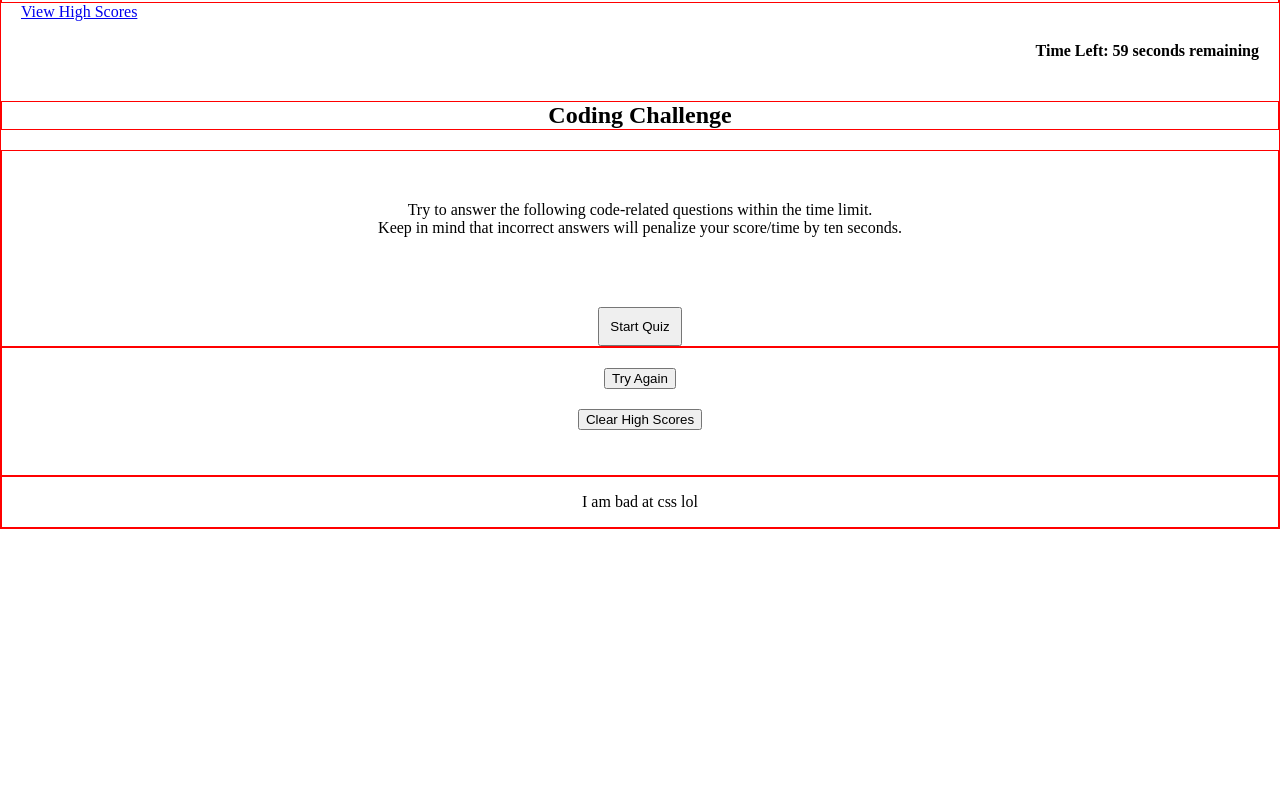
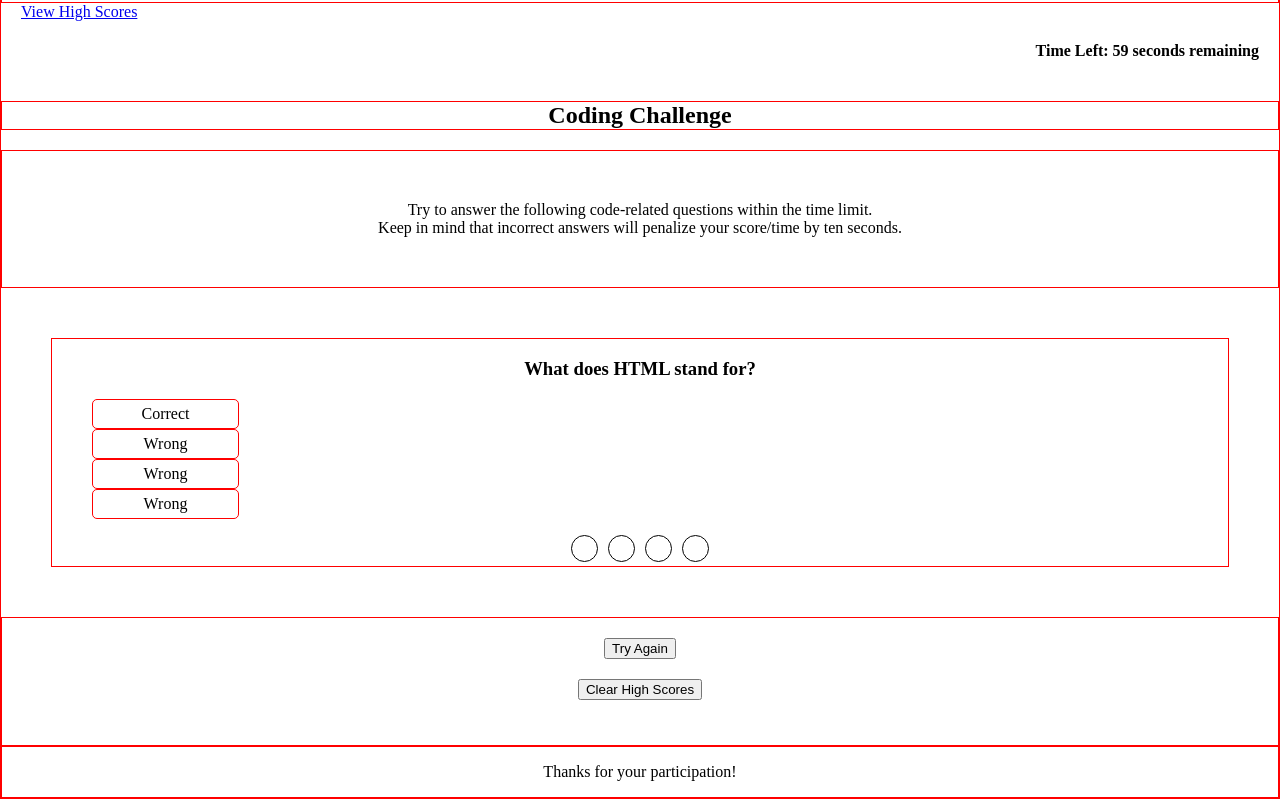
Before and after one commit to PMengler/Multiple-Choice-Quiz, a plain HTML site: page index.html in a window 1280 px wide. Both pictures are taken after a click on the button "Start Quiz". Shown: the part 82-881 px from the top of the page. Before the commit the page ends 800 px from the top, so only its background shows below. Drawn offline with Linux system fonts and the light colour scheme.

Commit message:
added a lot of js and css code, mostly functional

```diff
--- a/assets/css/style.css
+++ b/assets/css/style.css
@@ -32,7 +32,6 @@ section {
     border: red 1px solid;
     flex-flow: column wrap;
     flex-shrink: 1;
-    /* margin: 50px 50px 50px 50px; */
     text-align: center;
 }
 
@@ -47,10 +46,12 @@ button {
     margin-right: 40%;
     margin-top: 20px;
     align-items: center;
+    cursor: pointer;
 }
 
-.start {
+.startQuiz {
     padding: 10px;
+    font-size: 24px;
 }
 
 .container {
@@ -60,3 +61,79 @@ button {
 footer {
     border: red 1px solid;
 }
+
+/* found this code */
+#question {
+
+}
+
+#question p{
+    margin : 0;
+    padding : 15px;
+    font-size: 1.25em;
+}
+
+#choices{
+    width : 480px;
+    flex-direction: column;
+    flex: space-between;
+}
+
+.choice{
+    display: flex;
+    flex-direction: column;
+    width : 135px;
+    border : 1px solid red;
+    border-radius: 5px;
+    cursor: pointer;
+    padding : 5px;
+}
+
+/* #progress{
+    width : 500px;
+    position: absolute;
+    bottom : 0px;
+    right : 0px;
+    padding:5px;
+    text-align: right;
+} */
+
+.prog{
+    width : 25px;
+    height : 25px;
+    border: 1px solid #000;
+    display: inline-block;
+    border-radius: 50%;
+    margin-left : 5px;
+    margin-right : 5px;
+}
+
+#scoreContainer{
+    margin: 75px auto;
+    background-color: white;
+    opacity: 0.8;
+    height: 100px;
+    width: 300px;
+    border-radius: 5px;
+    box-shadow: 0px 5px 15px 0px;
+    position: relative;
+    display: none;
+}
+
+/* #scoreContainer img{
+    position: absolute;
+    top:100px;
+    left:325px;
+} */
+
+#scoreContainer p{
+    position: absolute;
+    display: block;
+    width : 59px;
+    height :59px;
+    top:130px;
+    left:325px;
+    font-size: 1.5em;
+    font-weight: bold;
+    text-align: center;
+}
--- a/assets/js/script.js
+++ b/assets/js/script.js
@@ -1,5 +1,137 @@
-var timerEl = document.getElementById("countdown");
-var startEl = document.getElementById("startQuiz");
+// element selectors
+const timerEl = document.getElementById("countdown");
+const startEl = document.getElementById("start");
+
+const quiz = document.getElementById("quiz");
+const question = document.getElementById("question");
+const choiceA = document.getElementById("A");
+const choiceB = document.getElementById("B");
+const choiceC = document.getElementById("C");
+const choiceD = document.getElementById("D");
+const counter = document.getElementById("counter");
+const progress = document.getElementById("progress");
+const scoreDiv = document.getElementById("scoreContainer");
+
+// create our questions
+let questions = [
+    {
+        question: "What does HTML stand for?",
+        choiceA: "Correct",
+        choiceB: "Wrong",
+        choiceC: "Wrong",
+        choiceD: "Wrong",
+        correct: "A"
+    },{
+        question: "What does CSS stand for?",
+        choiceA: "Wrong",
+        choiceB: "Correct",
+        choiceC: "Wrong",
+        choiceD: "Wrong",
+        correct: "B"
+    },{
+        question: "What does JS stand for?",
+        choiceA: "Wrong",
+        choiceB: "Wrong",
+        choiceC: "Correct",
+        choiceD: "Wrong",
+        correct: "C"
+    },{
+        question: "How do you invoke a function?",
+        choiceA: "Wrong",
+        choiceB: "Wrong",
+        choiceC: "Wrong",
+        choiceD: "Correct",
+        correct: "D"
+    }
+];
+
+const lastQuestion = questions.length - 1;
+let runningQuestion = 0;
+let count = 0;
+let score = 0;
+
+function displayQuestion() {
+    let q = questions[runningQuestion];
+    question.innerHTML = "<h3>"+ q.question +"</h3>"
+    choiceA.innerHTML = q.choiceA;
+    choiceB.innerHTML = q.choiceB;
+    choiceC.innerHTML = q.choiceC;
+    choiceD.innerHTML = q.choiceD;
+};
+
+// initiates the timer to start countdown
+startEl.addEventListener("click", function(){
+    countdown();
+    quizStart();
+});
+
+// Quiz begins
+function quizStart() {
+    startEl.style.display = "none";
+    displayQuestion();
+    quiz.style.display = "block";
+    displayProgress();
+};
+
+function displayProgress() {
+    for(let qIndex = 0; qIndex <= lastQuestion; qIndex++) {
+        progress.innerHTML += "<div class='prog' id="+ qIndex +"></div>";
+    }
+};
+
+function displayCounter(){
+    if(count <= timeLeft){
+        counter.innerHTML = count;
+        timeGauge.style.width = count * gaugeUnit + "px";
+        count++
+    } else{
+        count = 0;
+        // change progress color to red
+        answerIsWrong();
+        if(runningQuestion < lastQuestion){
+            runningQuestion++;
+            displayQuestion();
+        }else{
+            // end the quiz and show the score
+            // clearInterval(timeLeft);
+            displayScore();
+        }
+    }
+};
+
+function checkAnswer(answer) {
+    if (answer == questions[runningQuestion].correct){
+        score++;
+        answerIsCorrect();
+    } else {
+        answerIsWrong();
+    }
+    count = 0;
+    if (runningQuestion < lastQuestion) {
+        runningQuestion++;
+        displayQuestion();
+     } else {
+        displayScore();
+     }
+     console.log(score);
+};
+
+// answer is Correct
+function answerIsCorrect(){
+    document.getElementById(runningQuestion).style.backgroundColor = "green";
+};
+
+// answer is Wrong
+function answerIsWrong(){
+    document.getElementById(runningQuestion).style.backgroundColor = "red";
+};
+
+function displayScore(){
+    scoreDiv.style.display = "block";
+
+    // calculate the amount of question percent answered by the user
+    const scorePerCent = Math.round(100 * score/questions.length);
+};
 
 // Timer that counts down from 60 seconds to 0
 function countdown() {
@@ -20,8 +152,3 @@ function countdown() {
     }
 }, 1000)
 };
-
-// initiates the timer to start countdown
-startEl.addEventListener("click", function() {
-    countdown();
-});
--- a/index.html
+++ b/index.html
@@ -26,17 +26,35 @@
             Keep in mind that incorrect answers will penalize your score/time by ten seconds.
             </p>
         </div>
-        <button class="start" id="startQuiz">Start Quiz</button>
+        <button class="startQuiz" id="start">Start Quiz</button>
     </section>
 
+    <section class="container" id="quiz" style="display: none">
+        <div id="question"></div>
+        <div id="choices"></div>
+            <ul>
+                <li class="choice" id="A" onclick="checkAnswer('A')"></li>
+                <li class="choice" id="B" onclick="checkAnswer('B')"></li>
+                <li class="choice" id="C" onclick="checkAnswer('C')"></li>
+                <li class="choice" id="D" onclick="checkAnswer('D')"></li>
+            </ul>
+        <div id="counter"></div>
+        <div id="progress"></div>
+    </section>
+
+    <div id="scoreContainer" style="display: none"></div>
+
     <section>
+
         <button id="restart">Try Again</button>
         <button id="clear">Clear High Scores</button>
     </section>
 
 </body>
+
 <footer>
-    <p>I am bad at css lol</p>
+    <p>Thanks for your participation!</p>
 </footer>
+
 <script src="/assets/js/script.js"></script>
 </html>
```
